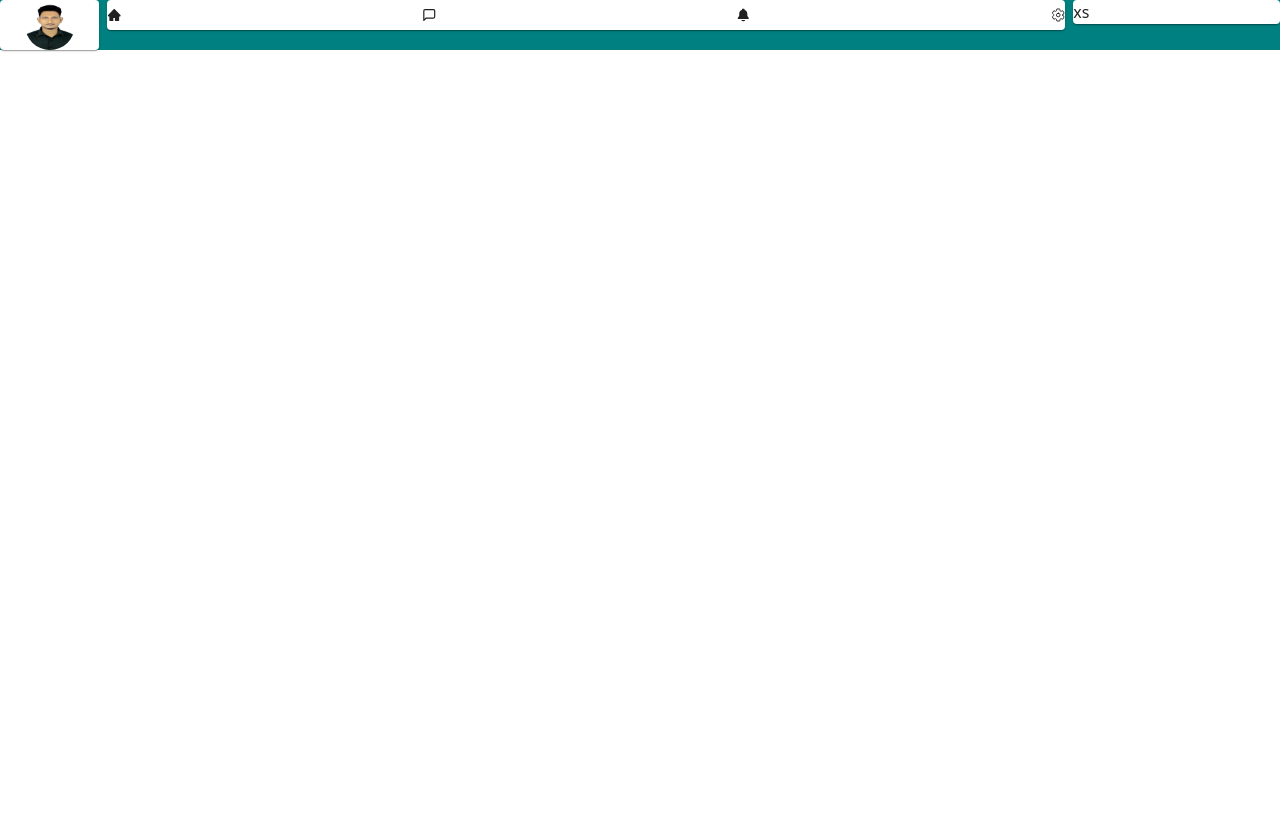
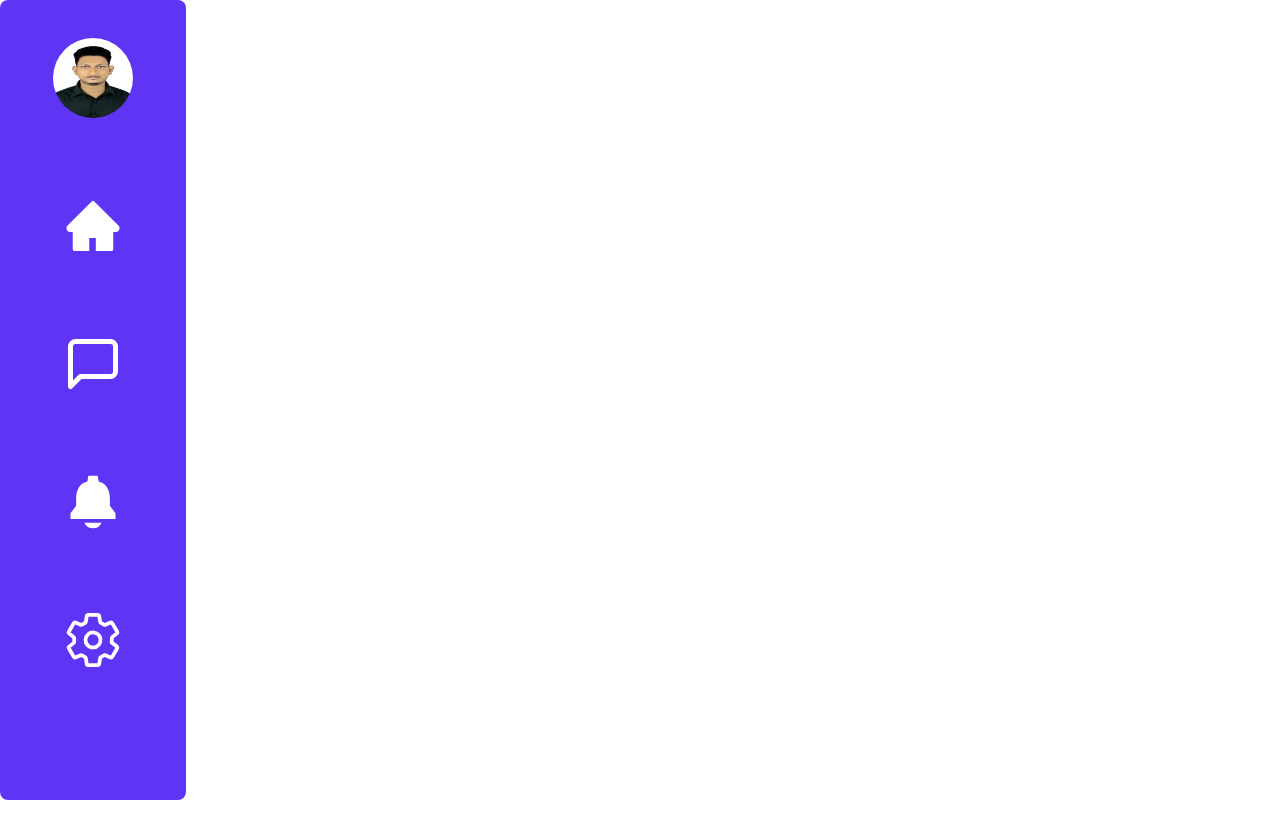
Before and after one commit to mahmudashif/Chatting-Application, a React (Vite) app: page /home in a window 1280 px wide. Shown: the top 838 px of the page. Before the commit the page ends 800 px from the top, so only its background shows below. Built offline with nearby package versions, Linux system fonts and the light colour scheme.

Commit message:
navbar done in homepage

```diff
--- a/src/Pages/Home.jsx
+++ b/src/Pages/Home.jsx
@@ -1,42 +1,41 @@
 import * as React from "react";
 import { styled } from "@mui/material/styles";
-import Box from "@mui/material/Box";
 import Paper from "@mui/material/Paper";
-import Grid from "@mui/material/Grid";
 import profilePic from "../assets/profilePic.jpg";
 import { AiFillHome } from "react-icons/ai";
 import { FiMessageSquare } from "react-icons/fi";
 import { IoNotificationsSharp } from "react-icons/io5";
 import { IoSettingsOutline } from "react-icons/io5";
+import { FiLogOut } from "react-icons/fi";
 
-const Item = styled(Paper)(({  }) => ({
-}));
+const Item = styled(Paper)(({}) => ({}));
 
 export default function AutoGrid() {
   return (
-    <Box className="boxName">
-      <Grid container spacing={1}>
-        <Grid item xs className="lsdkfjl">
-          <Item>
-            <img className="profilePicture" src={profilePic} alt="" />
-          </Item>
-        </Grid>
+    <div className="w-[186px] bg-[#5F35F5] h-[100vh] rounded-lg">
 
-        <Grid item xs={9}>
-          <Item>
-            <div className="navItem">
-            <AiFillHome className="navItems" />
-            <FiMessageSquare className="navItems" />
-            <IoNotificationsSharp className="navItems" />
-            <IoSettingsOutline className="navItems" />
-            </div>
-          </Item>
-        </Grid>
+    {/* ---------- Navbar work start ---------- */}
 
-        <Grid item xs={2}>
-          <Item>xs</Item>
-        </Grid>
-      </Grid>
-    </Box>
+
+      <div className="pt-[38px]">
+        <img
+          className="h-[80px] w-[80px] rounded-[50%] mx-auto"
+          src={profilePic}
+          alt=""
+        />
+      </div>
+      <div className="mx-auto items-center">
+        <AiFillHome className="text-[60px] mx-auto mt-[78px] text-white" />
+        <FiMessageSquare className="text-[60px] mx-auto mt-[78px] text-white" />
+        <IoNotificationsSharp className="text-[60px] mx-auto mt-[78px] text-white" />
+        <IoSettingsOutline className="text-[60px] mx-auto mt-[78px] text-white" />
+        <FiLogOut className="text-[60px] mx-auto mt-[140px] text-white" />
+      </div>
+
+    {/* ---------- Navbar work end ---------- */}
+
+
+
+    </div>
   );
 }
```
